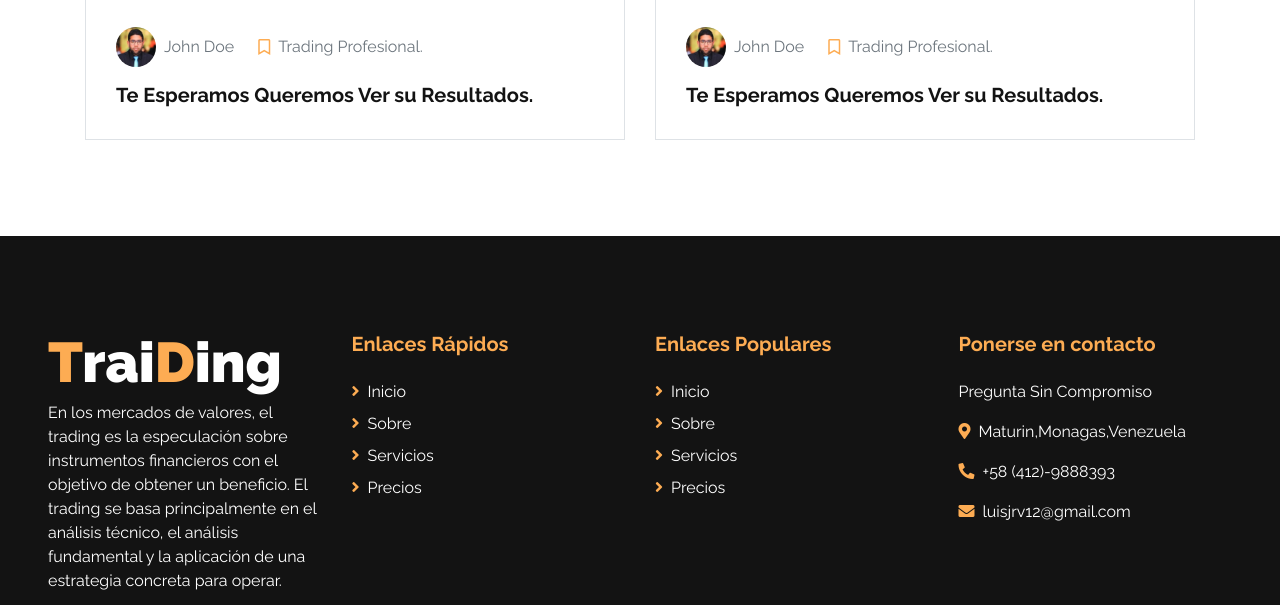
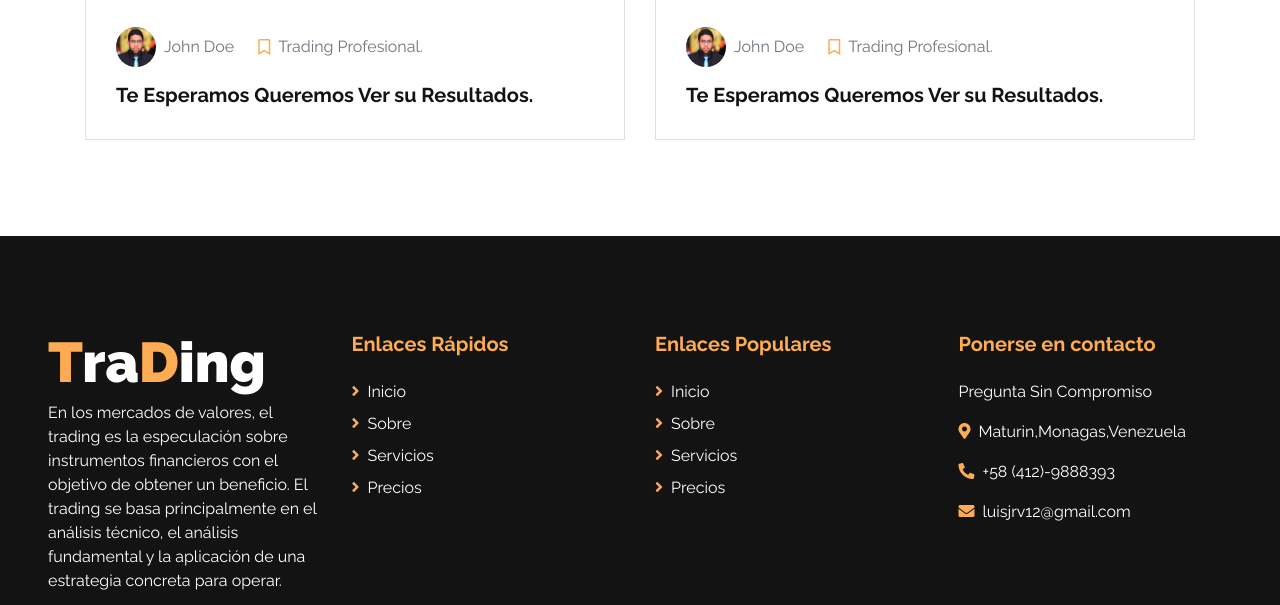
Before and after one commit to Lhackercoder01/Academy-Trading-LATAM., a plain HTML site: page index.html in a window 1280 px wide. Shown: the part 2942-3547 px from the top of the page. Drawn offline with nearby package versions, Linux system fonts and the light colour scheme.

Commit message:
Update index.html

```diff
--- a/index.html
+++ b/index.html
@@ -324,7 +324,7 @@ El contenido de esta página web,  Academy Traiding LATAM, NO es una sugerencia
         <div class="row pt-5">
             <div class="col-lg-3 col-md-6 mb-5">
                 <a href="index.html" class="navbar-brand">
-                    <h1 class="m-0 mt-n2 text-white display-4"><span class="text-primary">T</span>rai<span class="text-primary">D</span>ing</h1>
+                    <h1 class="m-0 mt-n2 text-white display-4"><span class="text-primary">T</span>ra<span class="text-primary">D</span>ing</h1>
                 </a>
                 <p>En los mercados de valores, el trading es la especulación sobre instrumentos financieros con el objetivo de obtener un beneficio. El trading se basa principalmente en el análisis técnico, el análisis fundamental y la aplicación de una estrategia concreta para operar.</p>
                 <div class="d-flex justify-content-start mt-4">
```
